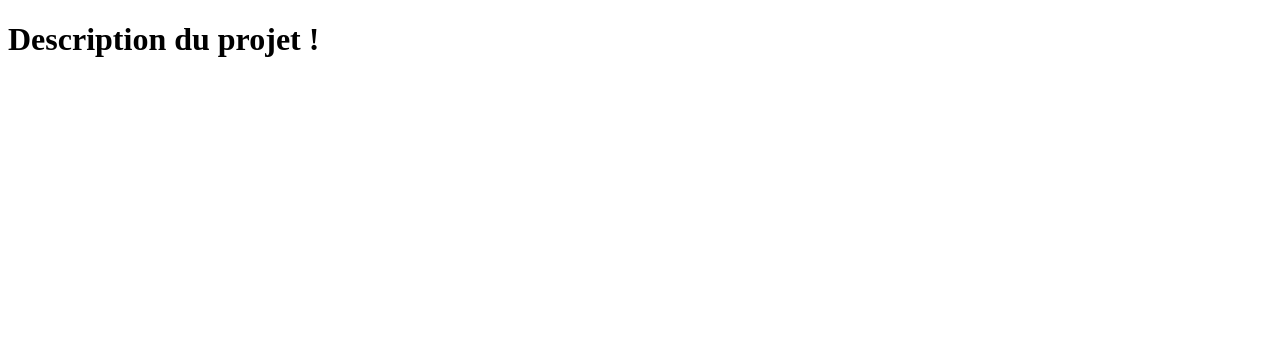
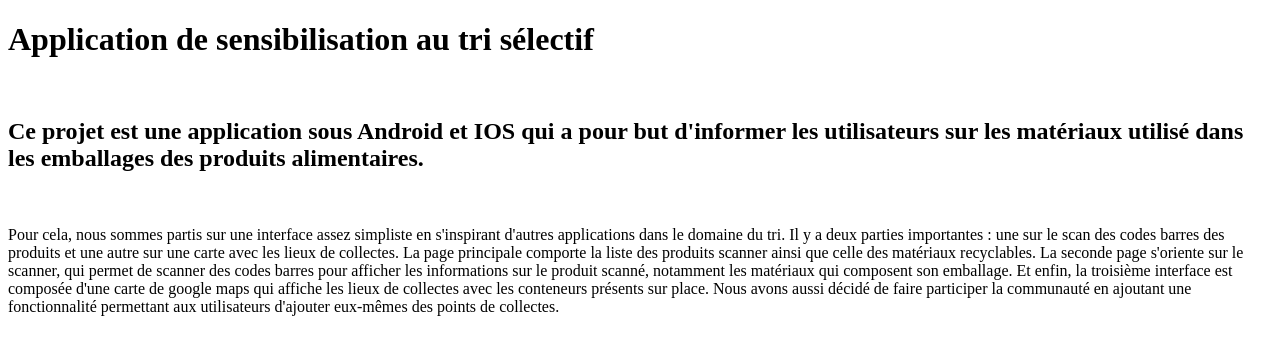
Before and after one commit to AdrienMazel/NYSTIO_site, a plain HTML site: page index.html in a window 1280 px wide. Drawn offline with Linux system fonts and the light colour scheme.

Commit message:
second commit

```diff
--- a/index.html
+++ b/index.html
@@ -7,6 +7,18 @@
     <title>Application pour NYSTIO</title>
 </head>
 <body>
-    <h1>Description du projet !</h1>
+    <h1>Application de sensibilisation au tri sélectif</h1>
+        <br>
+    <h2>Ce projet est une application sous Android et IOS qui a pour but d'informer les utilisateurs sur les matériaux utilisé dans les emballages des produits alimentaires.</h2>
+        <br>
+    <p>
+        Pour cela, nous sommes partis sur une interface assez simpliste en s'inspirant d'autres applications dans le domaine du tri.
+        Il y a deux parties importantes : une sur le scan des codes barres des produits et une autre sur une carte avec les lieux de collectes.
+        La page principale comporte la liste des produits scanner ainsi que celle des matériaux recyclables.
+        La seconde page s'oriente sur le scanner, qui permet de scanner des codes barres pour afficher les informations sur le produit scanné,
+        notamment les matériaux qui composent son emballage.
+        Et enfin, la troisième interface est composée d'une carte de google maps qui affiche les lieux de collectes avec les conteneurs présents sur place.
+        Nous avons aussi décidé de faire participer la communauté en ajoutant une fonctionnalité permettant aux utilisateurs d'ajouter eux-mêmes des points de collectes.
+    </p>
 </body>
 </html>
```
